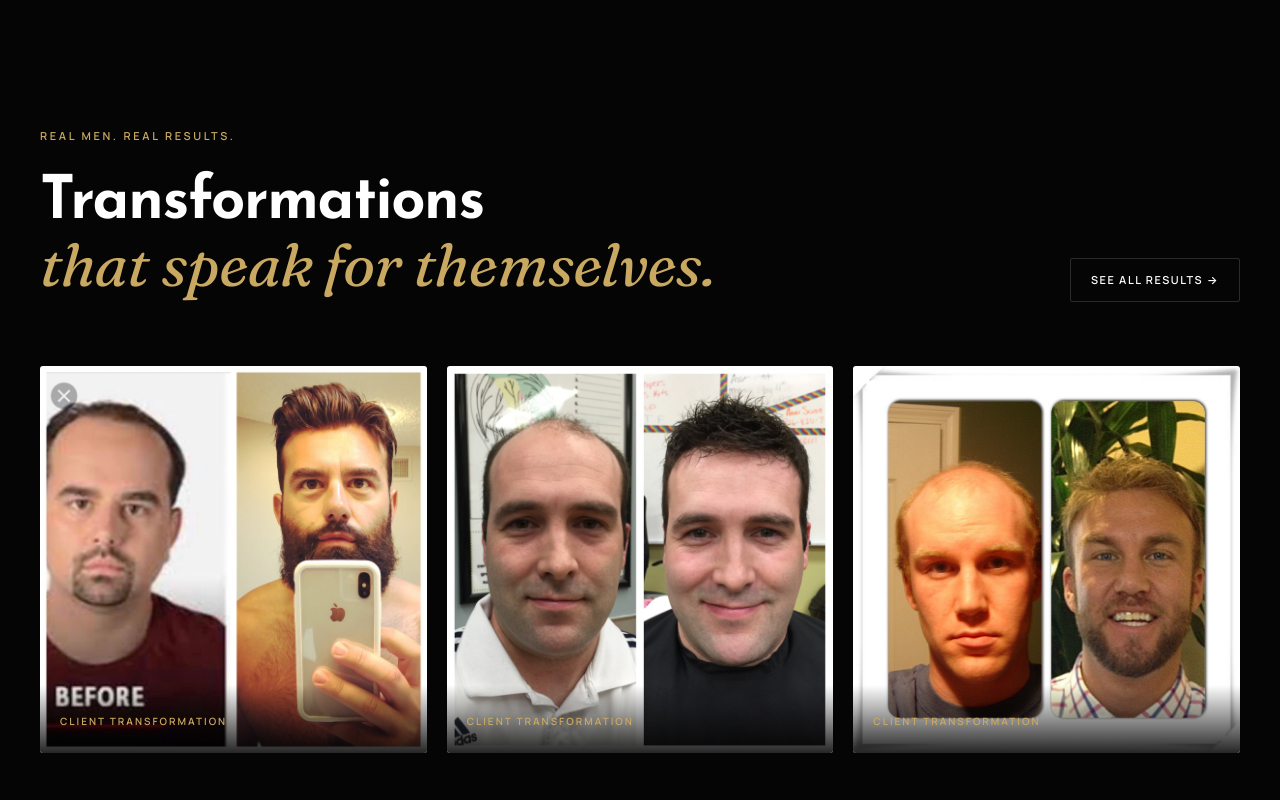
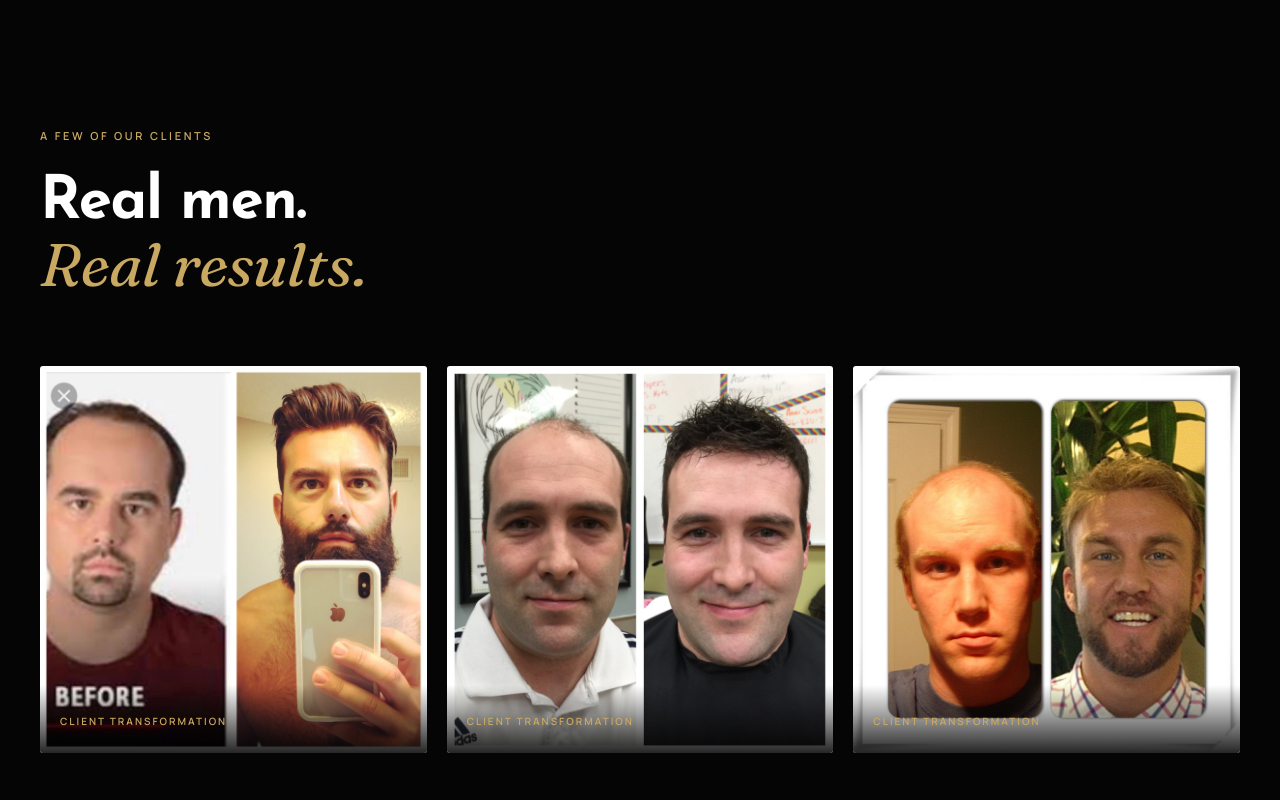
Before and after one commit to kingjustinlee/monarch-hair-site, a plain HTML site: page index.html in a window 1280 px wide. Shown: the part 1620-2420 px from the top of the page. Drawn offline with Linux system fonts and the light colour scheme.

Commit message:
Remove Results page references for now

```diff
--- a/index.html
+++ b/index.html
@@ -39,7 +39,6 @@
         </button>
         <ul class="nav__links" id="navLinks">
             <li><a href="programs.html">Programs</a></li>
-            <li><a href="results.html">Results</a></li>
             <li><a href="story.html">Our Story</a></li>
             <li><a href="team.html">Team</a></li>
             <li><a href="book.html" class="nav__cta">Book</a></li>
@@ -66,7 +65,7 @@
             </p>
             <div class="hero__ctas reveal" data-delay="600">
                 <a href="book.html" class="btn btn--gold">Book your consultation</a>
-                <a href="results.html" class="btn btn--ghost">See the transformations &rarr;</a>
+                <a href="story.html" class="btn btn--ghost">Read our story &rarr;</a>
             </div>
         </div>
         <div class="hero__visual reveal" data-delay="200">
@@ -130,15 +129,12 @@
 <!-- ============ TRANSFORMATIONS TEASER ============ -->
 <section class="section transformations">
     <div class="container">
-        <div class="section__head section__head--split">
-            <div>
-                <div class="eyebrow">Real men. Real results.</div>
-                <h2 class="section__headline">
-                    Transformations<br>
-                    <span class="serif-italic gold">that speak for themselves.</span>
-                </h2>
-            </div>
-            <a href="results.html" class="btn btn--ghost-sm">See all results &rarr;</a>
+        <div class="section__head">
+            <div class="eyebrow">A few of our clients</div>
+            <h2 class="section__headline">
+                Real men.<br>
+                <span class="serif-italic gold">Real results.</span>
+            </h2>
         </div>
         <div class="transformations__grid">
             <figure class="transformation">
@@ -330,7 +326,6 @@
                 <h4>Explore</h4>
                 <ul>
                     <li><a href="programs.html">Programs</a></li>
-                    <li><a href="results.html">Results</a></li>
                     <li><a href="story.html">Our Story</a></li>
                     <li><a href="team.html">Team</a></li>
                     <li><a href="faq.html">FAQ</a></li>
```
Also changed, not shown: book.html (+0 -2 lines), programs.html (+0 -2 lines), story.html (+0 -2 lines), team.html (+0 -2 lines), 1 other file.
